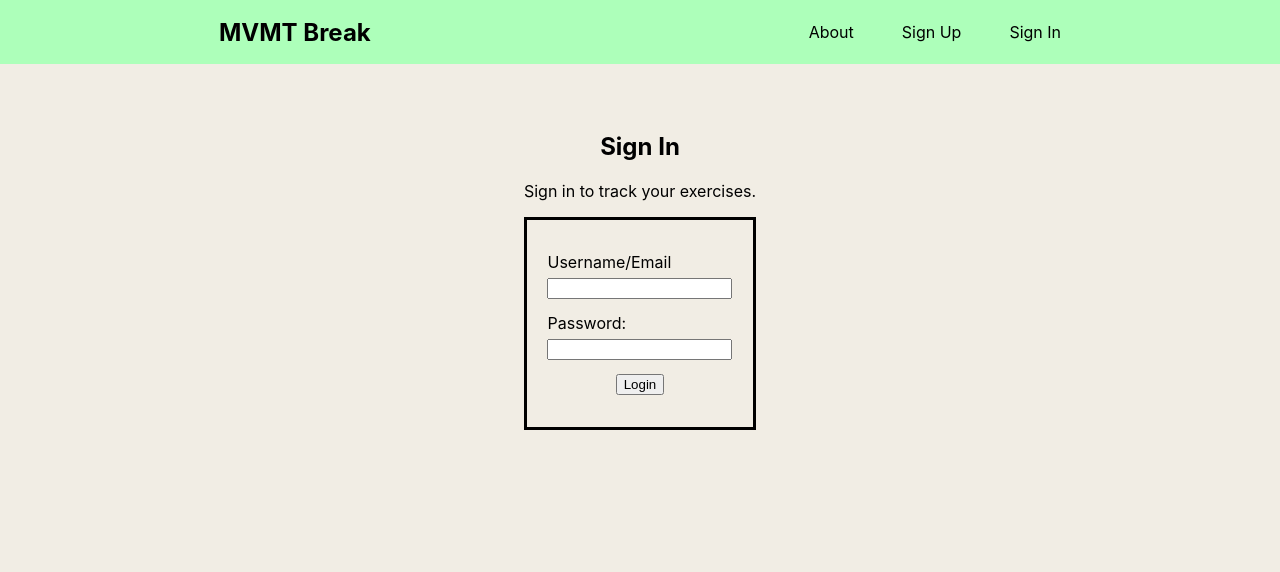
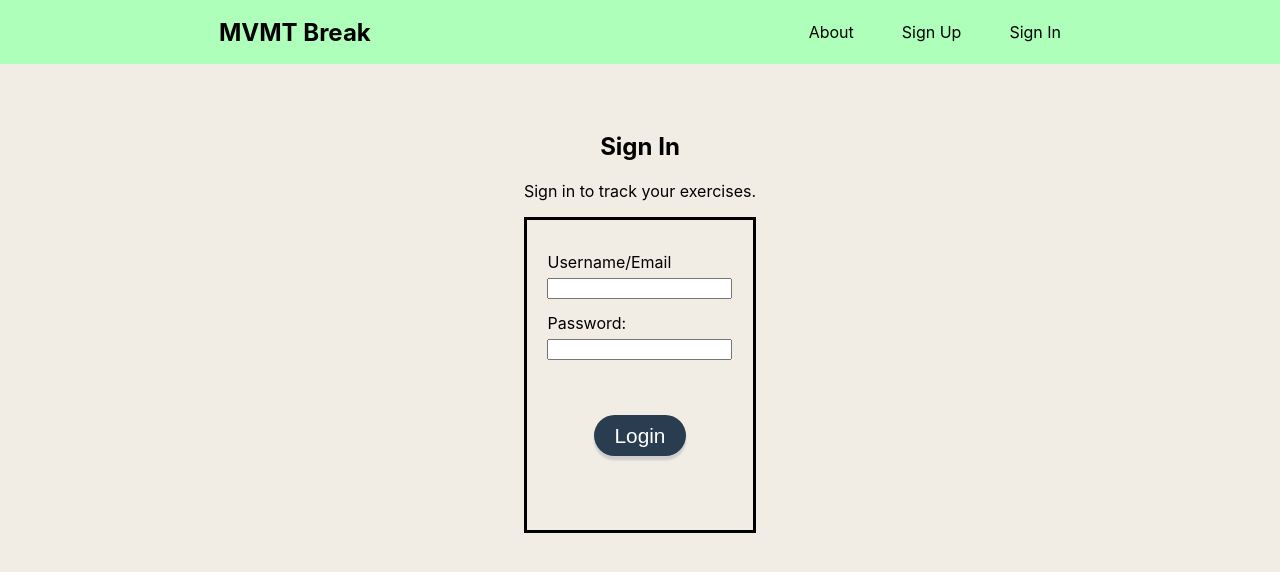
Before and after one commit to jtoguri/mvmt_break, a React (Create React App) app in the folder client/: page /login in a window 1280 px wide. Shown: the top 572 px of the page. Built offline with nearby package versions, Linux system fonts and the light colour scheme.

Commit message:
add a primary button style

```diff
--- a/client/src/components/Auth/Login.js
+++ b/client/src/components/Auth/Login.js
@@ -30,7 +30,6 @@ function Login ({ session, setSession }) {
 
   return (
     <div>
-      {session && <h4>You're already logged in</h4>}
       <h2>Sign In</h2>
       <p>Sign in to track your exercises.</p>
 
@@ -47,7 +46,7 @@ function Login ({ session, setSession }) {
             value={password} onChange={(e) => setPassword(e.target.value)}
               required />
         </div>
-        <input type="submit" value="Login" />
+        <input className="btn" type="submit" value="Login" />
       </form>
     </div>
   )
--- a/client/src/components/Button/GetExerciseButton.css
+++ b/client/src/components/Button/Button.css
@@ -1,4 +1,4 @@
-button {
+.btn {
   background-color: #2A3C50;
   color: white;
   padding: 0.4em 1em;
@@ -10,7 +10,7 @@ button {
 }
 
 
-button:hover {
+.btn:hover {
   background-color: #5477A0;
   cursor: pointer;
 }
--- a/client/src/components/Button/GetExerciseButton.js
+++ b/client/src/components/Button/GetExerciseButton.js
@@ -1,6 +1,6 @@
 //import { useState } from 'react';
 import axios from 'axios';
-import './GetExerciseButton.css';
+import './Button.css';
 
 function GetExerciseButton({ exercise, setExercise }) {
 
@@ -13,7 +13,7 @@ function GetExerciseButton({ exercise, setExercise }) {
 
   return (
     <div>
-      <button onClick={handleClick}>
+      <button className="btn"  onClick={handleClick}>
         Take a Break
       </button>
     </div>
```
